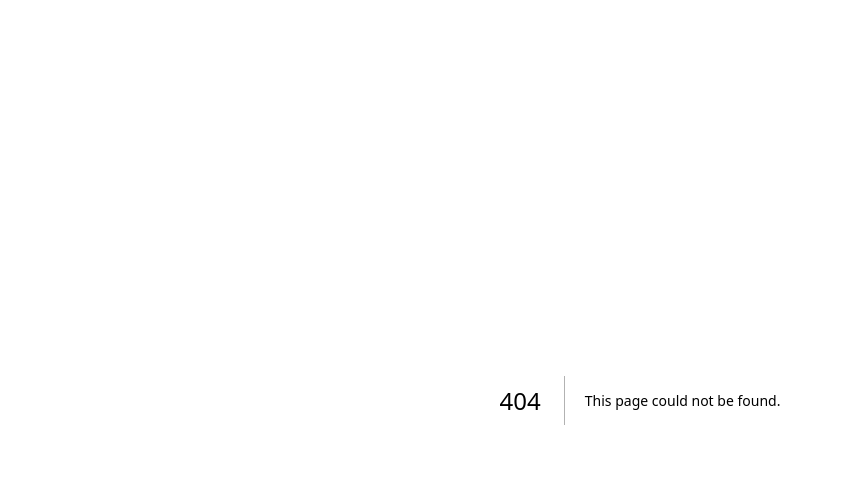
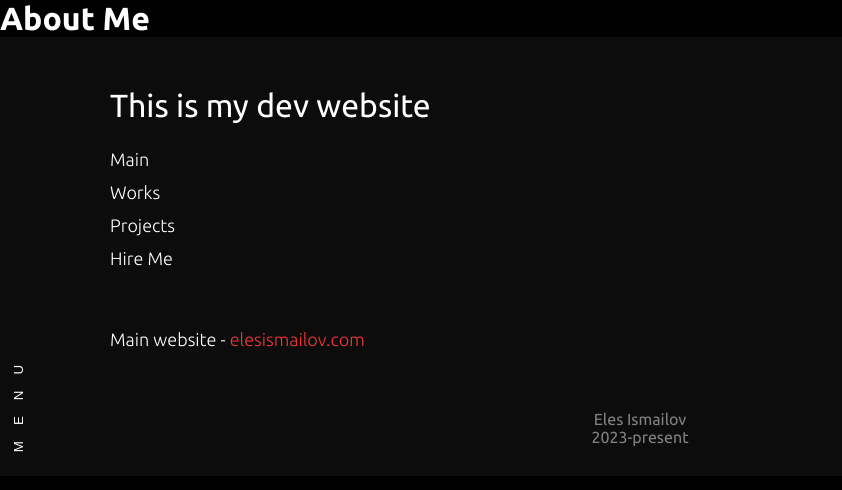
Before and after one commit to elesismailov/dev.elesismailov.com, a Next.js app: page /about-me in a window 1280 px wide. Before the commit this address had no page. Shown: the top 490 px of the page, without its empty margins (0-842 px from the left). Built offline with nearby package versions, Linux system fonts and the light colour scheme.

Commit message:
Add client side links

```diff
--- a/components/Footer.js
+++ b/components/Footer.js
@@ -1,6 +1,13 @@
+
+
+import Link from 'next/link';
+import { useRouter } from 'next/router';
 
 
 export default function Footer({ d }) {
+
+    const router = useRouter();
+
     return (
         <footer className="main-footer">
 
@@ -9,7 +16,10 @@ export default function Footer({ d }) {
                 <h2>{ d.footer_h2 }</h2>
                 <nav>
                     <ul>
-                        { d.footer_links.map((link, i) => <li key={i}><a href={ link.href }>{ link.text }</a></li>) }
+                        { d.footer_links.map((link, i) => {
+                            if (link.href == router.pathname) return
+                            return <li key={i}><Link  href={ link.href }>{ link.text }</Link></li>
+                        }) }
                     </ul>
                     <a className="main-link" href={d.footer_main_link.href} dangerouslySetInnerHTML={{__html: d.footer_main_link.text }}></a>
                 </nav>
--- a/components/Header.js
+++ b/components/Header.js
@@ -1,6 +1,8 @@
-
+import { useRouter } from 'next/router';
+import Link from 'next/link';
 
 export default function Header({ d }) {
+    const router = useRouter();
 
     return (
 
@@ -23,8 +25,10 @@ export default function Header({ d }) {
                 </button>
                 <nav>
                     <ul>
-                        { d.header_links.map((link, i) => <li key={ i} ><a href={ link.href }>{ link.text }</a></li>) }
-
+                        { d.header_links.map((link, i) => {
+                            if (link.href == router.pathname) return
+                            return <li key={ i} ><Link href={ link.href }>{ link.text }</Link></li>
+                        }) }
                     </ul>
                 </nav>
                 <button className="close-hidden" onClick={ handleClose }>Close</button>
--- /dev/null
+++ b/components/NoLocale.js
@@ -0,0 +1,16 @@
+
+
+export default function NoLocale() {
+
+    return (<>
+        <Head>
+            <title>Sorry, no luck...</title>
+            <meta name="description" lang="en" content="Eles Ismailov Web Developer" />
+            <meta name="viewport" content="width=device-width, initial-scale=1" />
+            <link rel="icon" href="/favicon.ico" />
+        </Head>
+        <div className="not-found">
+            Not Available For Your Region yet.
+        </div>
+    </>)
+}
--- /dev/null
+++ b/pages/about-me.js
@@ -0,0 +1,32 @@
+
+import { useRouter } from 'next/router';
+import Head from 'next/head'
+
+import Header from '@/components/Header';
+import Footer from '@/components/Footer';
+
+import page_data from "./page_data.json";
+import NoLocale from '@/components/NoLocale';
+
+export default function AboutMe() {
+
+    const router = useRouter();
+    const locale = router.locale;
+    const d = page_data.locales[locale] || page_data.locales['en'];
+
+    if (locale) {
+        return (<>
+            <Head>
+                <title>About Me</title>
+            </Head>
+            <Header d={d} />
+            <div className="wrapper">
+                <h1>{ d.about_me.h1 }</h1>
+            </div>
+            <Footer d={d} />
+        </>
+        )
+    } else {
+        return <NoLocale />
+      }
+}
--- a/pages/page_data.json
+++ b/pages/page_data.json
@@ -34,6 +34,7 @@
             ],
 
             "header_links": [
+                {"text": "Main", "href": "/"},
                 {"text": "About Me", "href": "/about-me"},
                 {"text": "Works", "href": "/works"},
                 {"text": "Projects", "href": "/projects"},
@@ -42,6 +43,7 @@
 
             "footer_h2": "This is my dev website",
             "footer_links": [
+                {"text": "Main", "href": "/"},
                 {"text": "About Me", "href": "/about-me"},
                 {"text": "Works", "href": "/works"},
                 {"text": "Projects", "href": "/projects"},
@@ -49,9 +51,15 @@
             ],
             "footer_main_link": {"text": "Main website - <span>elesismailov.com</span>", "href": "http://elesismailov.com"},
             "footer_attribution_1": "Eles Ismailov",
-            "footer_attribution_2": "2023-present"
+            "footer_attribution_2": "2023-present",
+
+            "about_me": {
+                "h1": "About Me"
+            }
 
         },
+
+
         "ru": {
             "h1_1": "I am <span>Eles</span>.<br/>Create.<br/>Build.",
 
```
Also changed, not shown: pages/index.js (+15 -23 lines), pages/hire-me.js (renamed from pages/hire.js).
